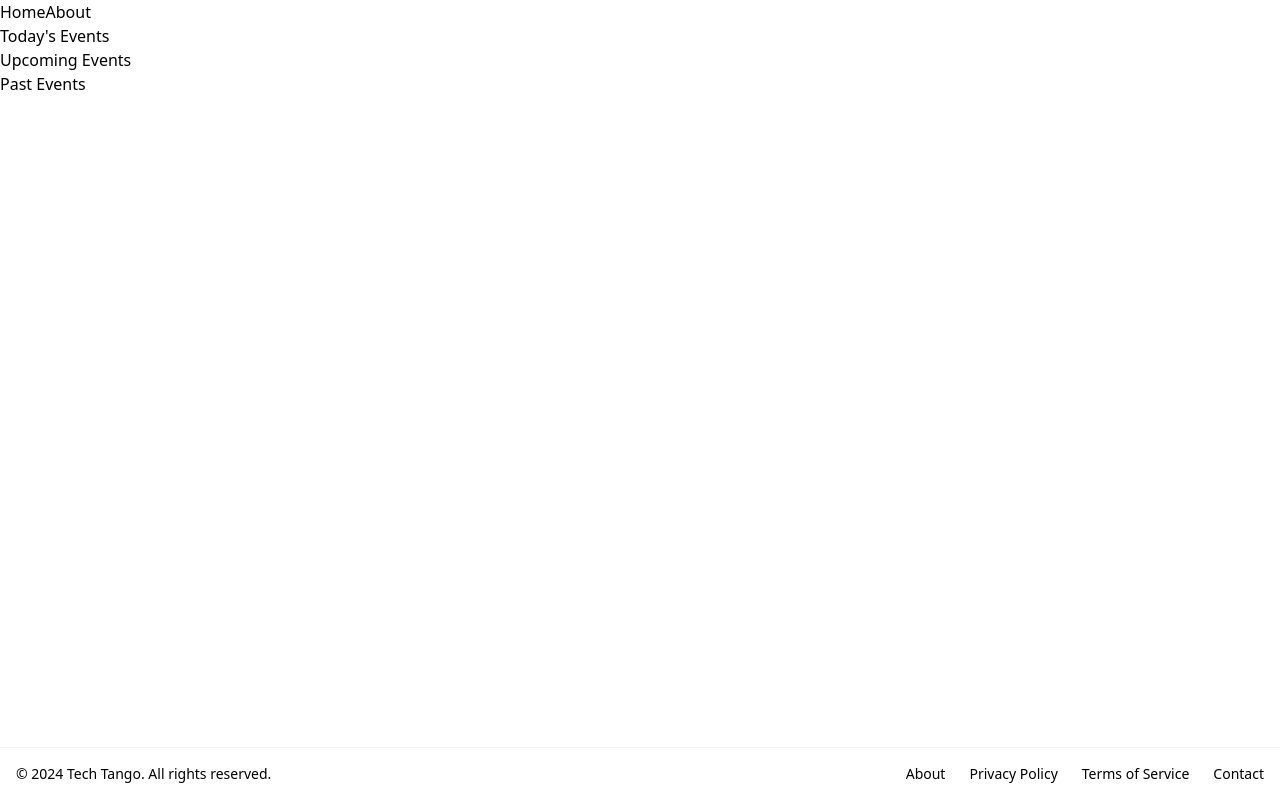
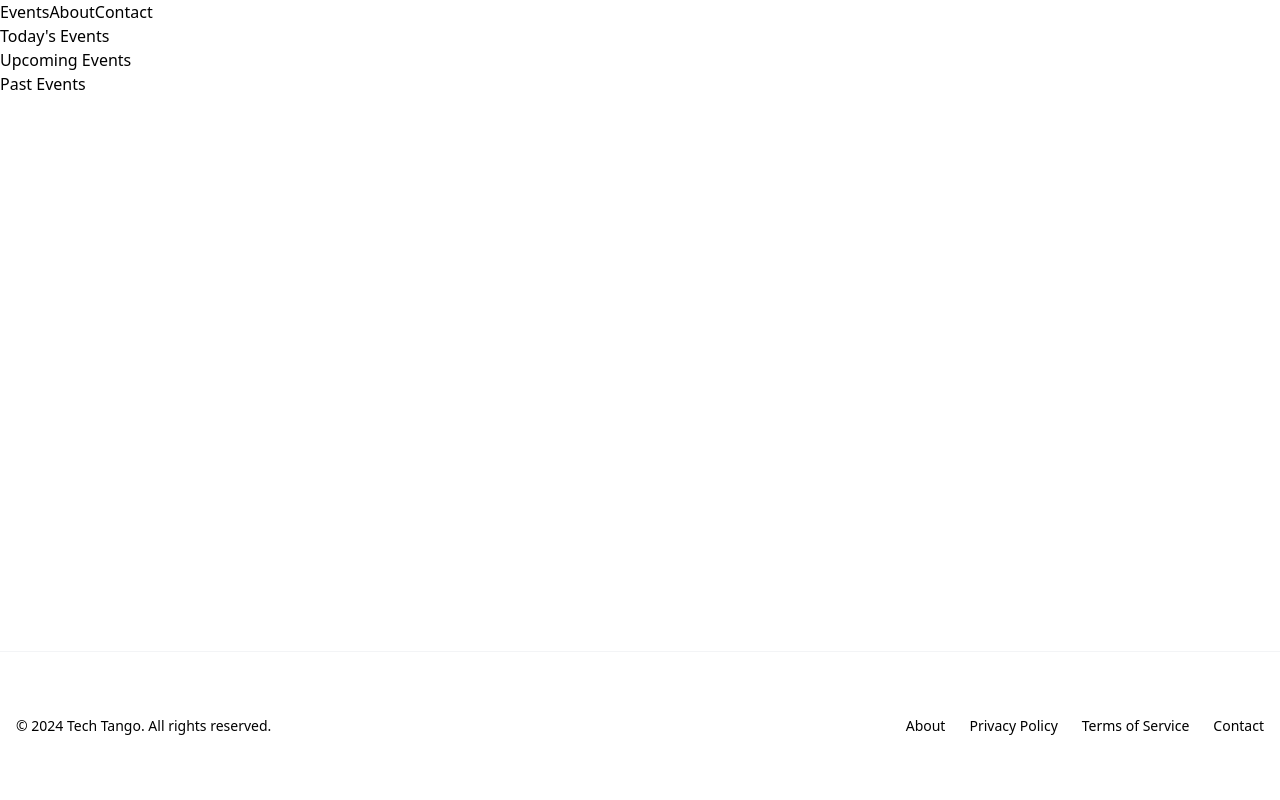
Before and after one commit to felixorwari/techtango, a Vue app: page / in a window 1280 px wide. Built offline with nearby package versions, Linux system fonts and the light colour scheme.

Commit message:
Refactored general layout & links

```diff
--- a/index.html
+++ b/index.html
@@ -6,24 +6,9 @@
     <meta name="viewport" content="width=device-width, initial-scale=1.0" />
     <title>Vite App</title>
   </head>
-  <body class="flex flex-col min-h-screen">
-    <div id="app"></div>
+  <body>
+    <div id="app" class="flex flex-col min-h-screen"></div>
 
-    <footer class="mt-auto border-t border-gray-100">
-      <div class="w-full max-w-screen-xl p-4 md:flex md:items-center md:justify-between">
-        <span class="text-sm sm:text-center"
-          >&copy; 2024 <a href="#" class="hover:underline">Tech Tango</a>. All rights
-          reserved.</span
-        >
-
-        <ul class="flex flex-wrap items-center mt-3 text-sm sm:mt-0">
-          <li><a href="#" class="hover:underline me-4 md:me-6">About</a></li>
-          <li><a href="#" class="hover:underline me-4 md:me-6">Privacy Policy</a></li>
-          <li><a href="#" class="hover:underline me-4 md:me-6">Terms of Service</a></li>
-          <li><a href="#" class="hover:underline">Contact</a></li>
-        </ul>
-      </div>
-    </footer>
     <script type="module" src="/src/main.js"></script>
   </body>
 </html>
--- a/src/App.vue
+++ b/src/App.vue
@@ -6,11 +6,50 @@ import { RouterLink, RouterView } from 'vue-router'
   <header>
     <div class="wrapper">
       <nav>
-        <RouterLink to="/">Home</RouterLink>
+        <RouterLink to="/">Events</RouterLink>
         <RouterLink to="/about">About</RouterLink>
+        <RouterLink to="/contact">Contact</RouterLink>
       </nav>
     </div>
   </header>
 
   <RouterView />
+
+  <footer class="py-12 mt-auto border-t border-gray-100">
+    <div class="w-full max-w-screen-xl p-4 md:flex md:items-center md:justify-between">
+      <span class="text-sm sm:text-center"
+        >&copy; 2024 <RouterLink to="/" class="hover:underline">Tech Tango</RouterLink>. All rights
+        reserved.</span
+      >
+
+      <ul class="flex flex-wrap items-center mt-3 text-sm sm:mt-0">
+        <li>
+          <RouterLink
+            to="/about"
+            class="transition hover:underline hover:underline-offset-4 me-4 md:me-6"
+            >About</RouterLink
+          >
+        </li>
+        <li>
+          <RouterLink
+            to="/privacy"
+            class="transition hover:underline hover:underline-offset-4 me-4 md:me-6"
+            >Privacy Policy</RouterLink
+          >
+        </li>
+        <li>
+          <RouterLink
+            to="/terms"
+            class="transition hover:underline hover:underline-offset-4 me-4 md:me-6"
+            >Terms of Service</RouterLink
+          >
+        </li>
+        <li>
+          <RouterLink to="/contact" class="transition hover:underline hover:underline-offset-4"
+            >Contact</RouterLink
+          >
+        </li>
+      </ul>
+    </div>
+  </footer>
 </template>
```
